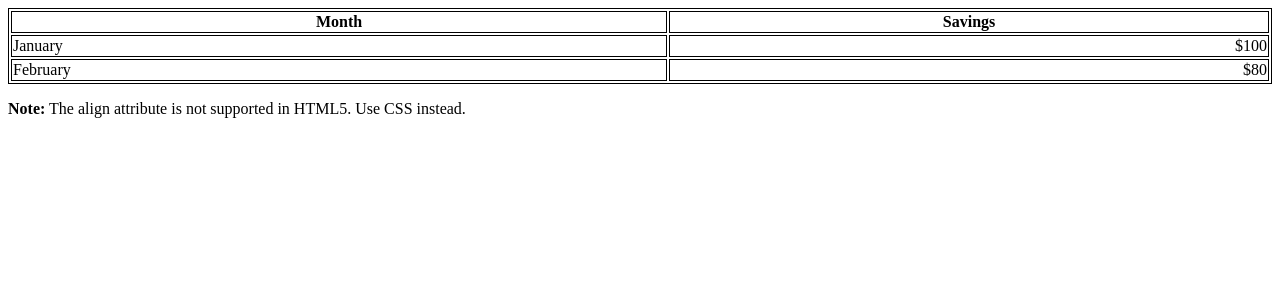
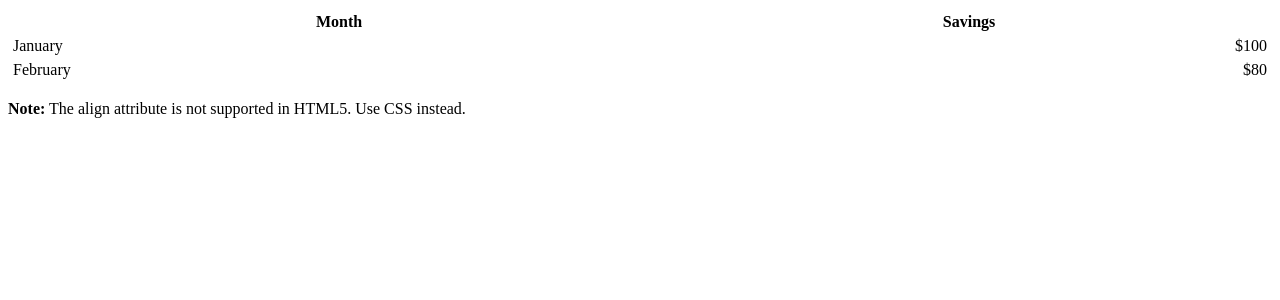
Before and after one commit to josdchavez/josdchavez.github.io, a Jekyll site: the page thesis/index.html, which Jekyll copies as it is, in a window 1280 px wide. Shown: the top 300 px of the page. Built offline with Jekyll 4.4.1, drawn with Linux system fonts in a browser that asks for light colours.

Commit message:
Update index.html

```diff
--- a/thesis/index.html
+++ b/thesis/index.html
@@ -3,7 +3,7 @@
 <head>
 <style>
 table, th, td {
-    border: 1px solid black;
+    border: 1px solid transparent;
 }
 </style>
 </head>
```
